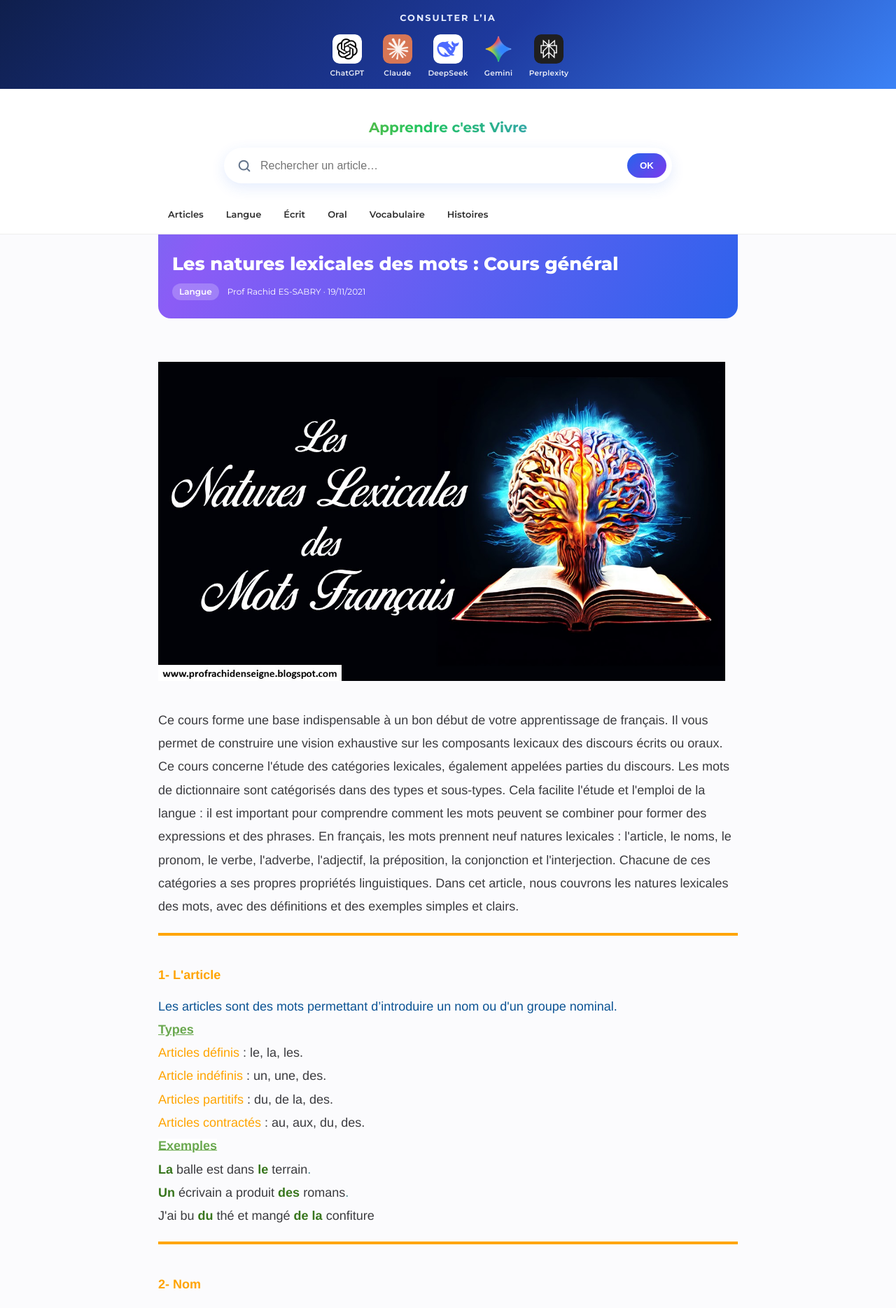
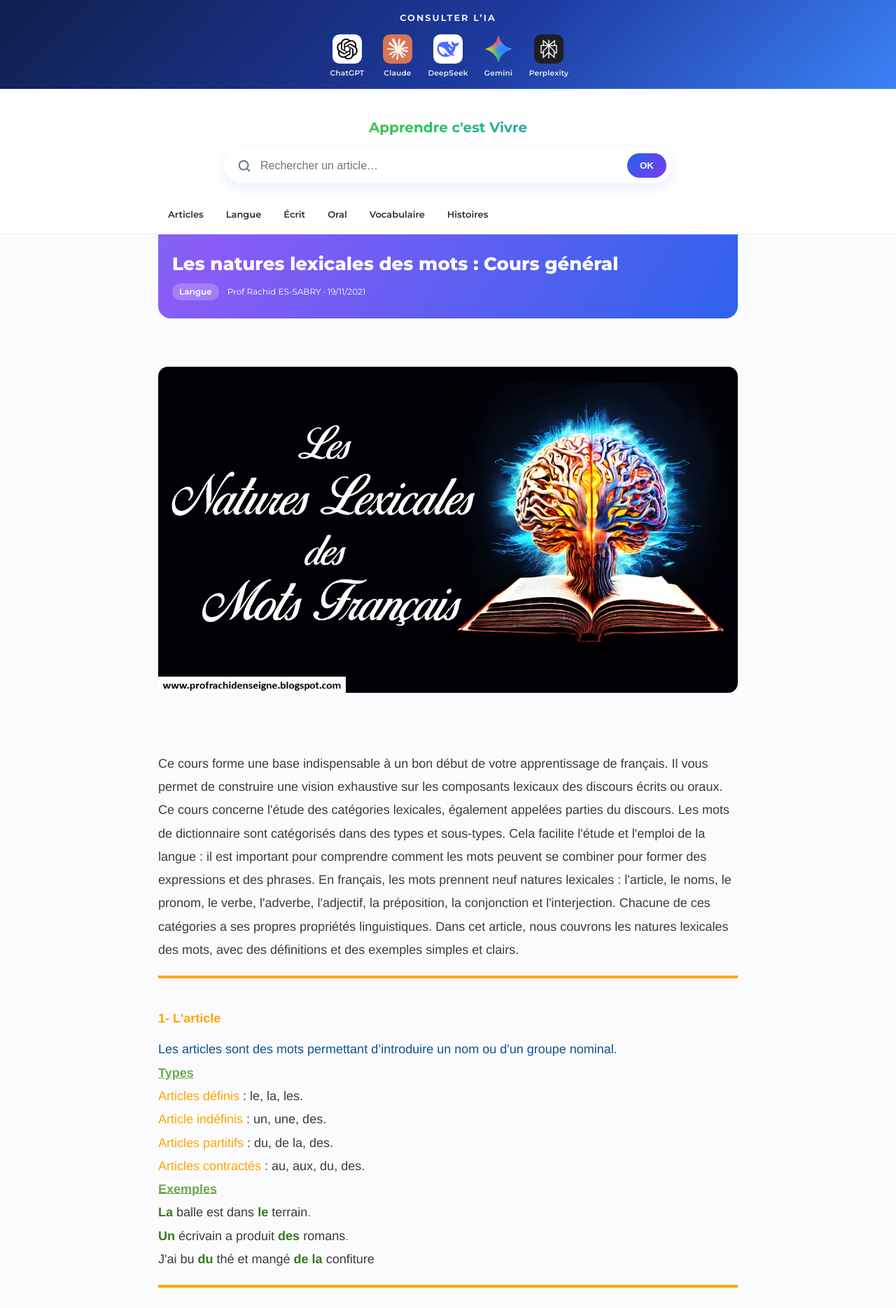
Before and after one commit to profrachidenseigne/profrachidenseigne.github.io, a Jekyll site: the page built from _posts/2021-11-19-natures-lexicales-des-mots-aricle.html, in a window 1280 px wide. Shown: the top 1869 px of the page at 70% size. Built offline with Jekyll 4.4.1, drawn with Linux system fonts in a browser that asks for light colours.

Commit message:
Update post.html

```diff
--- a/_layouts/post.html
+++ b/_layouts/post.html
@@ -1,6 +1,11 @@
 ---
 layout: default
 ---
+<style>
+.post-body img{display:block!important;float:none!important;width:100%!important;max-width:100%!important;height:auto!important;margin:18px 0!important;border-radius:14px!important}
+.post-body a[style*="float"],.post-body .separator{float:none!important;display:block!important;margin:0!important;text-align:center!important}
+.post-body table img{margin:0!important}
+</style>
 <section class="hero">
   <h1>{{ page.title }}</h1>
   <p class="hero-meta">
```
